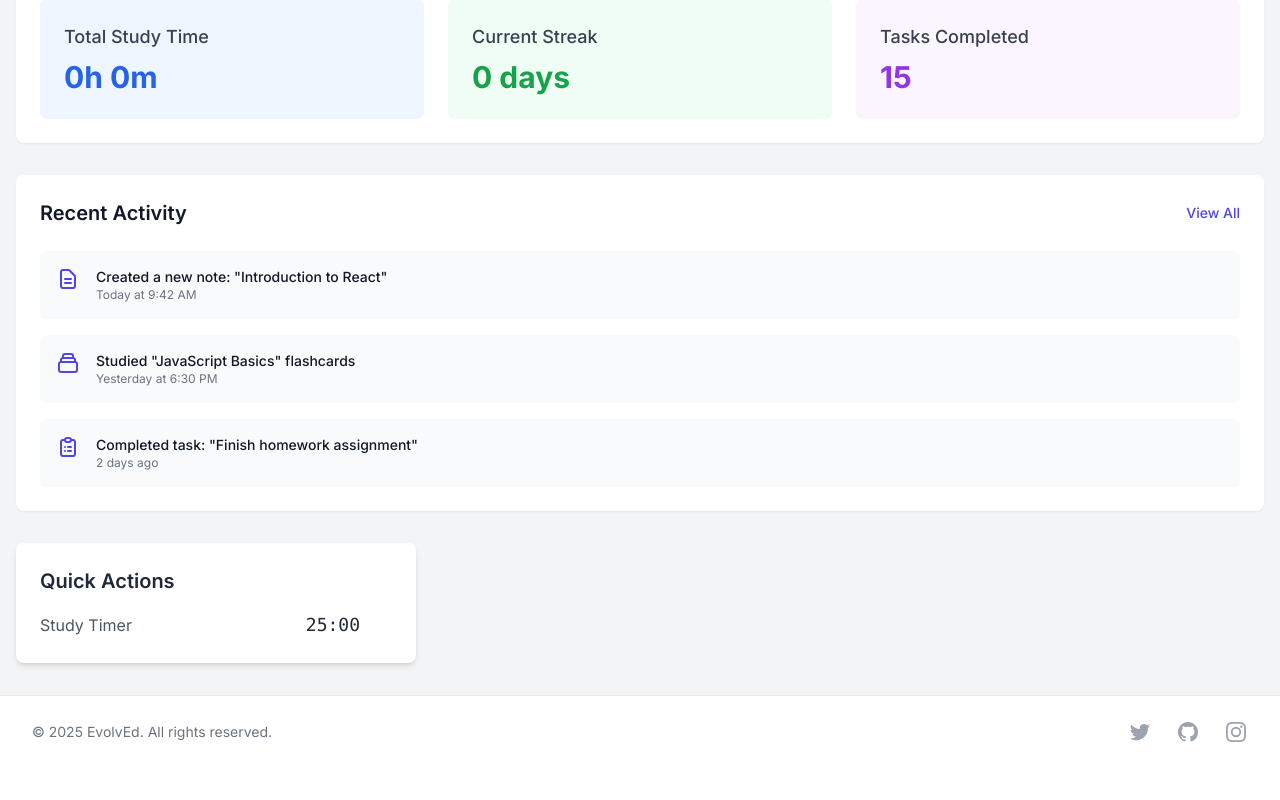
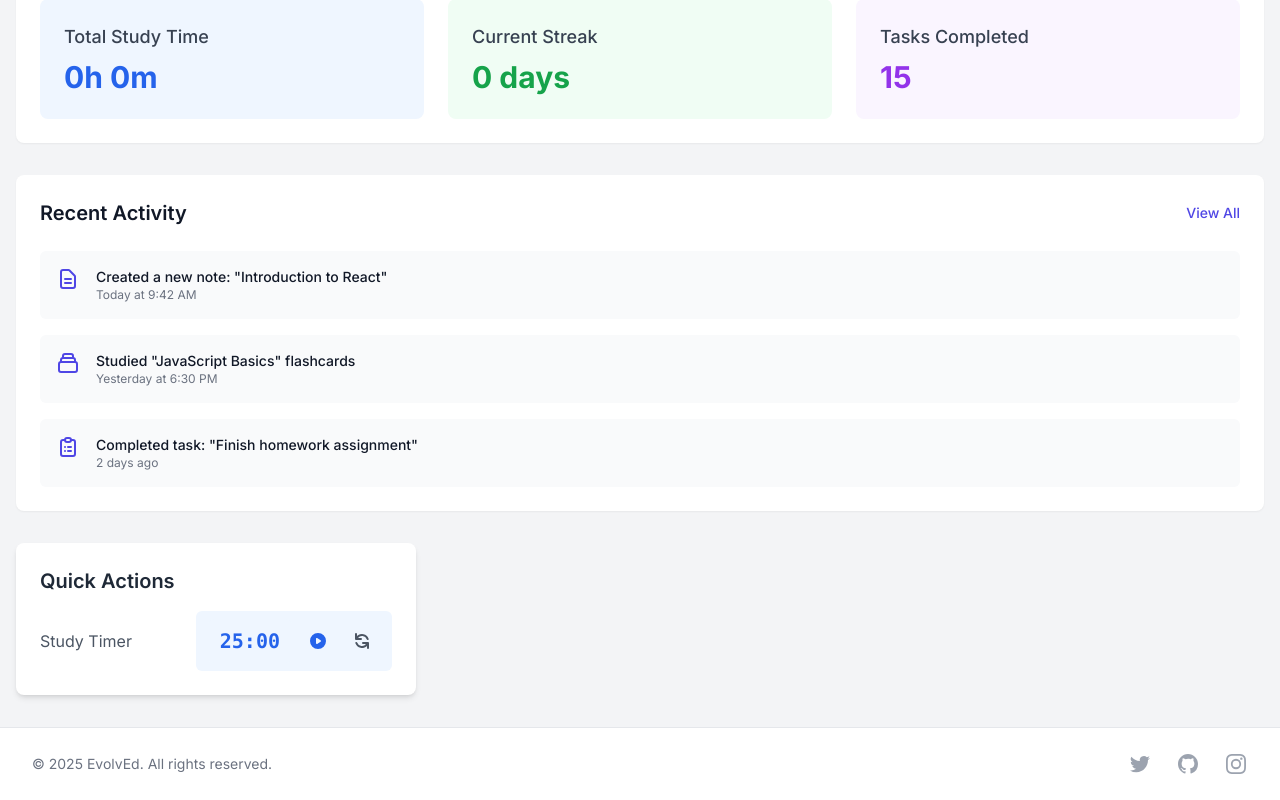
Before and after one commit to lakshmip04/EvolvEd-main, a React (Create React App) app in the folder client/: page / in a window 1280 px wide. Shown: the part 710-1510 px from the top of the page. Before the commit the page ends 1478 px from the top, so only its background shows below. Built offline with nearby package versions, Linux system fonts and the light colour scheme; no server answers; sample sign-in values are in the browser's storage.

Commit message:
fixed pause reset timer

```diff
--- a/client/src/components/Timer.jsx
+++ b/client/src/components/Timer.jsx
@@ -73,34 +73,43 @@ function Timer({ initialMinutes = 25, onComplete }) {
             onClick={applyCustomTime}
             className="p-1 rounded-full bg-green-100 hover:bg-green-200 text-green-800"
           >
-            <i className="fas fa-check text-xs"></i>
+            <svg xmlns="http://www.w3.org/2000/svg" className="h-4 w-4" viewBox="0 0 20 20" fill="currentColor">
+              <path fillRule="evenodd" d="M16.707 5.293a1 1 0 010 1.414l-8 8a1 1 0 01-1.414 0l-4-4a1 1 0 011.414-1.414L8 12.586l7.293-7.293a1 1 0 011.414 0z" clipRule="evenodd" />
+            </svg>
           </button>
         </div>
       ) : (
         <>
-          <button
+          <div
             onClick={() => setIsSettingTime(true)}
-            className="font-mono text-lg cursor-pointer hover:text-custom"
+            className={`font-mono text-lg cursor-pointer px-2 py-1 rounded ${isRunning ? 'bg-blue-50 text-blue-700' : 'hover:bg-gray-100'}`}
+            data-minutes={customMinutes}
           >
             {formatTime(timeLeft)}
-          </button>
+          </div>
           <button
             onClick={toggleTimer}
-            className="p-1 rounded-full hover:bg-gray-100 dark:hover:bg-gray-700"
+            className="p-2 rounded-full hover:bg-gray-100 dark:hover:bg-gray-700 text-blue-600"
             aria-label={isRunning ? "Pause timer" : "Start timer"}
           >
             {isRunning ? (
-              <i className="fas fa-pause text-custom"></i>
+              <svg xmlns="http://www.w3.org/2000/svg" className="h-5 w-5" viewBox="0 0 20 20" fill="currentColor">
+                <path fillRule="evenodd" d="M18 10a8 8 0 11-16 0 8 8 0 0116 0zM7 8a1 1 0 012 0v4a1 1 0 11-2 0V8zm5-1a1 1 0 00-1 1v4a1 1 0 102 0V8a1 1 0 00-1-1z" clipRule="evenodd" />
+              </svg>
             ) : (
-              <i className="fas fa-play text-custom"></i>
+              <svg xmlns="http://www.w3.org/2000/svg" className="h-5 w-5" viewBox="0 0 20 20" fill="currentColor">
+                <path fillRule="evenodd" d="M10 18a8 8 0 100-16 8 8 0 000 16zM9.555 7.168A1 1 0 008 8v4a1 1 0 001.555.832l3-2a1 1 0 000-1.664l-3-2z" clipRule="evenodd" />
+              </svg>
             )}
           </button>
           <button
             onClick={resetTimer}
-            className="p-1 rounded-full hover:bg-gray-100 dark:hover:bg-gray-700"
+            className="p-2 rounded-full hover:bg-gray-100 dark:hover:bg-gray-700 text-gray-600"
             aria-label="Reset timer"
           >
-            <i className="fas fa-redo-alt text-gray-600"></i>
+            <svg xmlns="http://www.w3.org/2000/svg" className="h-5 w-5" viewBox="0 0 20 20" fill="currentColor">
+              <path fillRule="evenodd" d="M4 2a1 1 0 011 1v2.101a7.002 7.002 0 0111.601 2.566 1 1 0 11-1.885.666A5.002 5.002 0 005.999 7H9a1 1 0 010 2H4a1 1 0 01-1-1V3a1 1 0 011-1zm.008 9.057a1 1 0 011.276.61A5.002 5.002 0 0014.001 13H11a1 1 0 110-2h5a1 1 0 011 1v5a1 1 0 11-2 0v-2.101a7.002 7.002 0 01-11.601-2.566 1 1 0 01.61-1.276z" clipRule="evenodd" />
+            </svg>
           </button>
         </>
       )}
--- a/client/src/index.css
+++ b/client/src/index.css
@@ -31,6 +31,42 @@
 
 .border-custom {
   border-color: #4F46E5;
+}
+
+/* Timer Styles */
+.timer-display {
+  font-family: 'Courier New', monospace;
+}
+
+.timer-display div {
+  font-size: 1.25rem;
+  font-weight: 600;
+  padding: 0.5rem 0.75rem;
+  border-radius: 0.375rem;
+  color: #2563eb;
+  background-color: #eff6ff;
+  min-width: 80px;
+  text-align: center;
+}
+
+/* Progress Session Styles */
+.session-progress {
+  position: relative;
+  padding: 1rem;
+  border-radius: 0.5rem;
+  background-color: #f0fdf4;
+  border: 1px solid #dcfce7;
+}
+
+/* Current Session display */
+.current-session {
+  font-size: 1.125rem;
+  font-weight: 600;
+  display: inline-block;
+  padding: 0.25rem 0.5rem;
+  border-radius: 0.375rem;
+  color: #166534;
+  background-color: #dcfce7;
 }
 
 /* Hover states */
--- a/client/src/pages/Dashboard.jsx
+++ b/client/src/pages/Dashboard.jsx
@@ -30,8 +30,13 @@ function Dashboard() {
     // You can add notification or sound here
     alert('Timer completed!');
 
+    // Get the actual time that was set (in case user changed it)
+    const timerElement = document.querySelector('.timer-container');
+    const minutes = timerElement && timerElement.dataset.minutes ?
+      parseInt(timerElement.dataset.minutes) : 25;
+
     // Update study time
-    const newTotalTime = studyTime + 25 * 60; // Add the 25 minutes in seconds
+    const newTotalTime = studyTime + minutes * 60; // Add the minutes in seconds
     setStudyTime(newTotalTime);
     localStorage.setItem('totalStudyTime', newTotalTime.toString());
 
@@ -41,9 +46,9 @@ function Dashboard() {
     const todayIndex = updatedHistory.findIndex(item => item.date === today);
 
     if (todayIndex >= 0) {
-      updatedHistory[todayIndex].minutes += 25;
+      updatedHistory[todayIndex].minutes += minutes;
     } else {
-      updatedHistory.push({ date: today, minutes: 25 });
+      updatedHistory.push({ date: today, minutes: minutes });
     }
 
     setStudyHistory(updatedHistory);
@@ -205,7 +210,9 @@ function Dashboard() {
           <div className="space-y-4">
             <div className="flex items-center justify-between">
               <span className="text-gray-600">Study Timer</span>
-              <Timer initialMinutes={25} onComplete={handleTimerComplete} />
+              <div className="timer-container timer-display" data-minutes="25">
+                <Timer initialMinutes={25} onComplete={handleTimerComplete} />
+              </div>
             </div>
             {/* Add other quick actions here */}
           </div>
--- a/client/src/pages/Tasks.jsx
+++ b/client/src/pages/Tasks.jsx
@@ -144,11 +144,14 @@ function Tasks() {
     const savedHistory = localStorage.getItem('studyHistory');
     let studyHistory = savedHistory ? JSON.parse(savedHistory) : [];
 
+    const sessionMinutes = document.getElementById('session-length') ?
+      parseInt(document.getElementById('session-length').value) : 25;
+
     const todayIndex = studyHistory.findIndex(item => item.date === today);
     if (todayIndex >= 0) {
-      studyHistory[todayIndex].minutes += 25;
+      studyHistory[todayIndex].minutes += sessionMinutes;
     } else {
-      studyHistory.push({ date: today, minutes: 25 });
+      studyHistory.push({ date: today, minutes: sessionMinutes });
     }
 
     localStorage.setItem('studyHistory', JSON.stringify(studyHistory));
@@ -156,7 +159,7 @@ function Tasks() {
     // Update total study time
     const savedTime = localStorage.getItem('totalStudyTime');
     const totalTime = savedTime ? parseInt(savedTime) : 0;
-    localStorage.setItem('totalStudyTime', (totalTime + 25 * 60).toString());
+    localStorage.setItem('totalStudyTime', (totalTime + sessionMinutes * 60).toString());
   };
 
   const startStudySession = () => {
@@ -165,6 +168,23 @@ function Tasks() {
 
   return (
     <div className="space-y-8">
+      {sessionActive && (
+        <div className="bg-blue-50 dark:bg-blue-900/10 rounded-lg p-4 border border-blue-100 dark:border-blue-900/30 flex justify-between items-center">
+          <div className="flex items-center">
+            <svg xmlns="http://www.w3.org/2000/svg" className="h-6 w-6 text-blue-600 mr-2" fill="none" viewBox="0 0 24 24" stroke="currentColor">
+              <path strokeLinecap="round" strokeLinejoin="round" strokeWidth={2} d="M12 8v4l3 3m6-3a9 9 0 11-18 0 9 9 0 0118 0z" />
+            </svg>
+            <div>
+              <p className="font-semibold text-blue-800 dark:text-blue-300">Current Session</p>
+              <p className="text-sm text-blue-600 dark:text-blue-400">Focus time in progress</p>
+            </div>
+          </div>
+          {/* <div className="current-session">
+            <Timer initialMinutes={25} onComplete={handleTimerComplete} />
+          </div> */}
+        </div>
+      )}
+
       <div className="bg-white dark:bg-gray-800 rounded-lg shadow-sm p-6">
         <div className="flex justify-between items-center mb-6">
           <h1 className="text-3xl font-bold text-gray-900 dark:text-white">My Tasks</h1>
@@ -181,8 +201,10 @@ function Tasks() {
               </button>
             ) : (
               <div className="flex items-center bg-green-50 dark:bg-green-900/20 rounded-lg px-4 py-2">
-                <span className="text-green-700 dark:text-green-300 mr-3">Current Session:</span>
+                <span className="text-green-700 dark:text-green-300 mr-3 font-medium">Current Session:</span>
+                <div className="timer-display">
                   <Timer initialMinutes={25} onComplete={handleTimerComplete} />
+                </div>
               </div>
             )}
             <button
@@ -199,7 +221,8 @@ function Tasks() {
 
         {/* Study Session Info */}
         {sessionActive && (
-          <div className="bg-green-50 dark:bg-green-900/10 rounded-lg p-4 mb-6">
+          <div className="session-progress mb-6">
+            <div className="flex items-center justify-between">
               <div className="flex items-center">
                 <svg xmlns="http://www.w3.org/2000/svg" className="h-5 w-5 text-green-600 dark:text-green-400 mr-2" viewBox="0 0 20 20" fill="currentColor">
                   <path fillRule="evenodd" d="M10 18a8 8 0 100-16 8 8 0 000 16zm1-12a1 1 0 10-2 0v4a1 1 0 00.293.707l2.828 2.829a1 1 0 101.415-1.415L11 9.586V6z" clipRule="evenodd" />
@@ -208,7 +231,22 @@ function Tasks() {
                   Study Session in Progress
                 </h3>
               </div>
-            <p className="mt-1 text-sm text-green-700 dark:text-green-400">
+              <div className="flex items-center">
+                <label htmlFor="session-length" className="mr-2 text-sm text-green-700 dark:text-green-400">Session Length:</label>
+                <select
+                  id="session-length"
+                  className="text-sm bg-green-100 dark:bg-green-800 border-0 rounded px-2 py-1 text-green-800 dark:text-green-200"
+                  defaultValue="25"
+                >
+                  <option value="15">15 min</option>
+                  <option value="25">25 min</option>
+                  <option value="30">30 min</option>
+                  <option value="45">45 min</option>
+                  <option value="60">60 min</option>
+                </select>
+              </div>
+            </div>
+            <p className="mt-2 text-sm text-green-700 dark:text-green-400">
               Focus on your tasks and avoid distractions. The timer will notify you when it's time for a break.
             </p>
           </div>
```
Lines whose indentation alone changed are shown as unchanged.
